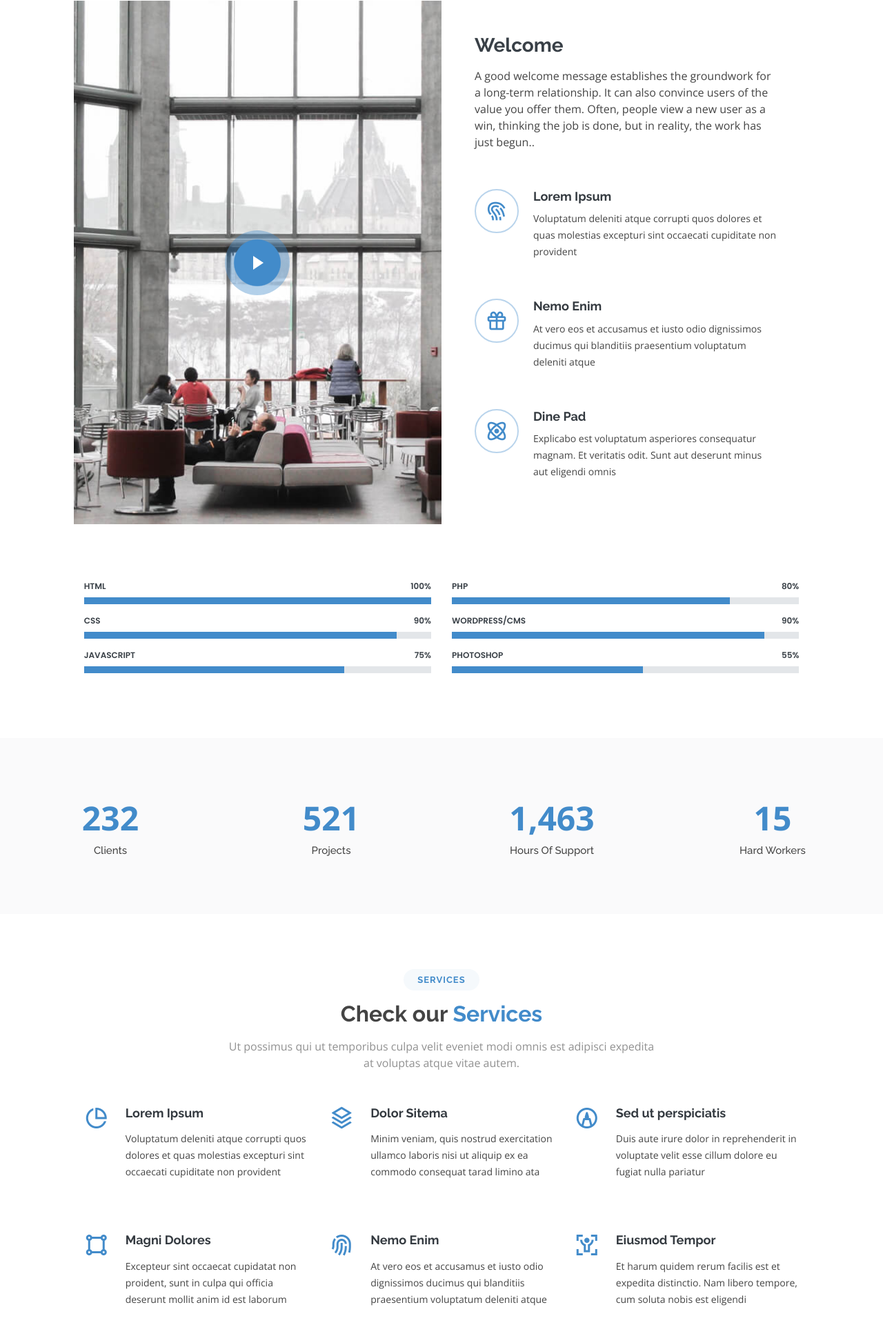
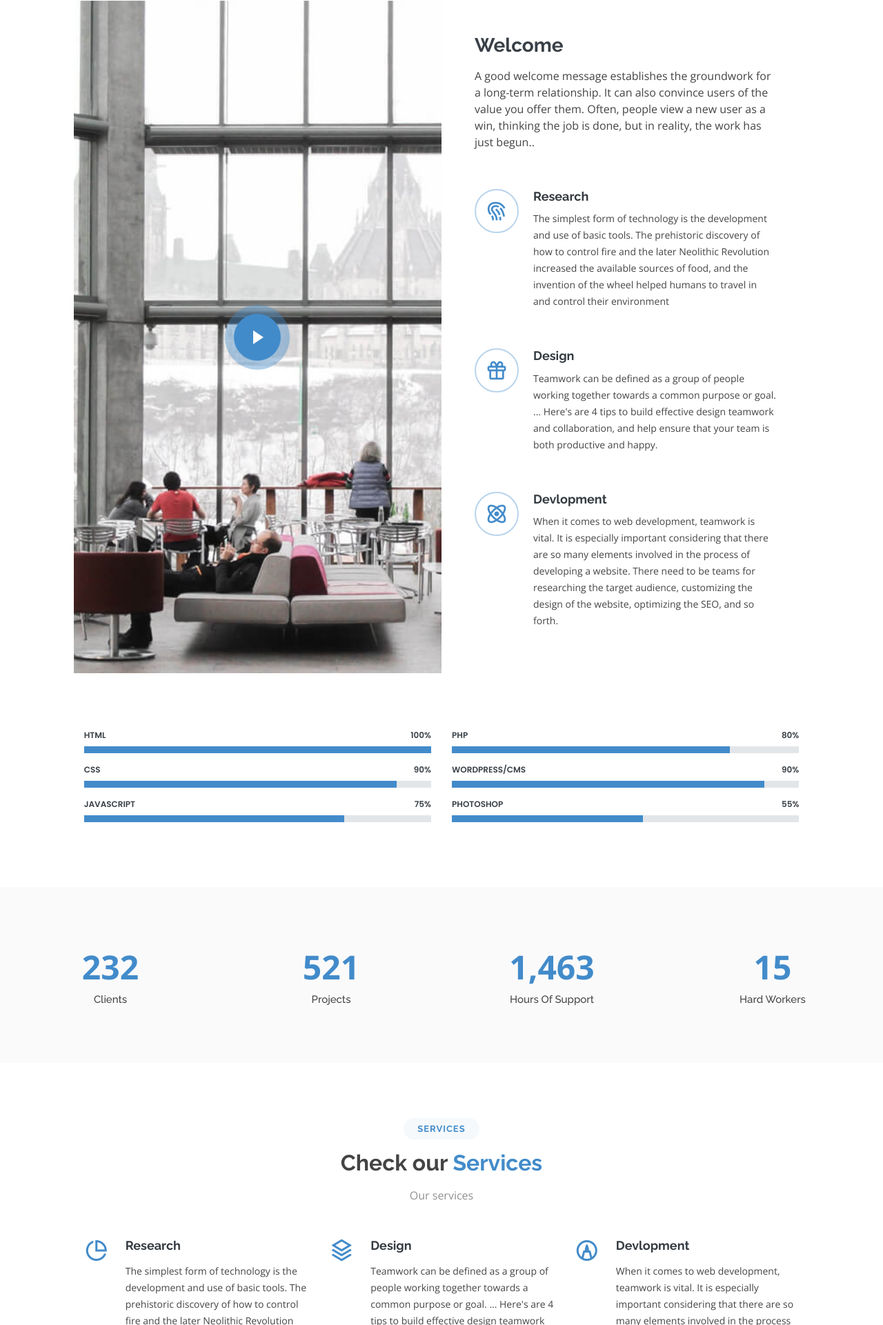
Before and after one commit to yashingole9881/yashingole.github.io, a plain HTML site: page index.html in a window 1280 px wide. Shown: the part 879-2800 px from the top of the page at 69% size. Drawn offline with nearby package versions, Linux system fonts and the light colour scheme.

Commit message:
Changes done

```diff
--- a/index.html
+++ b/index.html
@@ -43,7 +43,7 @@
       <div class="row justify-content-center">
         <div class="col-xl-10 d-flex align-items-center justify-content-end">
 
-          <h1 class="logo mr-auto"><a href="index.html">World Web Group</a></h1>
+          <h1 class="logo mr-auto"><a href="index.html">YashIngole WorldWebGroup</a></h1>
           <!-- Uncomment below if you prefer to use an image logo -->
           <!-- <a href="index.html" class="logo mr-auto"><img src="assets/img/logo.png" alt="" class="img-fluid"></a>-->
 
@@ -155,20 +155,20 @@
 
             <div class="icon-box">
               <div class="icon"><i class="bx bx-fingerprint"></i></div>
-              <h4 class="title"><a href="">Lorem Ipsum</a></h4>
-              <p class="description">Voluptatum deleniti atque corrupti quos dolores et quas molestias excepturi sint occaecati cupiditate non provident</p>
+              <h4 class="title"><a href="">Research</a></h4>
+              <p class="description">The simplest form of technology is the development and use of basic tools. The prehistoric discovery of how to control fire and the later Neolithic Revolution increased the available sources of food, and the invention of the wheel helped humans to travel in and control their environment</p>
             </div>
 
             <div class="icon-box">
               <div class="icon"><i class="bx bx-gift"></i></div>
-              <h4 class="title"><a href="">Nemo Enim</a></h4>
-              <p class="description">At vero eos et accusamus et iusto odio dignissimos ducimus qui blanditiis praesentium voluptatum deleniti atque</p>
+              <h4 class="title"><a href="">Design</a></h4>
+              <p class="description">Teamwork can be defined as a group of people working together towards a common purpose or goal. ... Here's are 4 tips to build effective design teamwork and collaboration, and help ensure that your team is both productive and happy.</p>
             </div>
 
             <div class="icon-box">
               <div class="icon"><i class="bx bx-atom"></i></div>
-              <h4 class="title"><a href="">Dine Pad</a></h4>
-              <p class="description">Explicabo est voluptatum asperiores consequatur magnam. Et veritatis odit. Sunt aut deserunt minus aut eligendi omnis</p>
+              <h4 class="title"><a href="">Devlopment</a></h4>
+              <p class="description">When it comes to web development, teamwork is vital. It is especially important considering that there are so many elements involved in the process of developing a website. There need to be teams for researching the target audience, customizing the design of the website, optimizing the SEO, and so forth.</p>
             </div>
 
           </div>
@@ -276,7 +276,7 @@
         <div class="section-title">
           <h2>Services</h2>
           <h3>Check our <span>Services</span></h3>
-          <p>Ut possimus qui ut temporibus culpa velit eveniet modi omnis est adipisci expedita at voluptas atque vitae autem.</p>
+          <p>Our services </p>
         </div>
 
         <div class="row justify-content-center">
@@ -284,33 +284,39 @@
             <div class="row">
               <div class="col-lg-4 col-md-6 icon-box">
                 <div class="icon"><i class="ri-pie-chart-line"></i></div>
-                <h4 class="title"><a href="">Lorem Ipsum</a></h4>
-                <p class="description">Voluptatum deleniti atque corrupti quos dolores et quas molestias excepturi sint occaecati cupiditate non provident</p>
+                <h4 class="title"><a href="">Research</a></h4>
+                <p class="description">The simplest form of technology is the development and use of basic tools. The prehistoric discovery of how to control fire and the later Neolithic Revolution increased the available sources of food, and the invention of the wheel helped humans to travel in and control their environmen</p>
               </div>
               <div class="col-lg-4 col-md-6 icon-box">
                 <div class="icon"><i class="ri-stack-line"></i></div>
-                <h4 class="title"><a href="">Dolor Sitema</a></h4>
-                <p class="description">Minim veniam, quis nostrud exercitation ullamco laboris nisi ut aliquip ex ea commodo consequat tarad limino ata</p>
+                <h4 class="title"><a href="">Design</a></h4>
+                <p class="description">Teamwork can be defined as a group of people working together towards a common purpose or goal. ... Here's are 4 tips to build effective design teamwork and collaboration, and help ensure that your team is both productive and happy.</p>
               </div>
               <div class="col-lg-4 col-md-6 icon-box">
                 <div class="icon"><i class="ri-markup-line"></i></div>
-                <h4 class="title"><a href="">Sed ut perspiciatis</a></h4>
-                <p class="description">Duis aute irure dolor in reprehenderit in voluptate velit esse cillum dolore eu fugiat nulla pariatur</p>
+                <h4 class="title"><a href="">Devlopment</a></h4>
+                <p class="description">When it comes to web development, teamwork is vital. It is especially important considering that there are so many elements involved in the process of developing a website. There need to be teams for researching the target audience, customizing the design of the website, optimizing the SEO, and so forth.</p>
               </div>
               <div class="col-lg-4 col-md-6 icon-box">
                 <div class="icon"><i class="ri-shape-line"></i></div>
-                <h4 class="title"><a href="">Magni Dolores</a></h4>
-                <p class="description">Excepteur sint occaecat cupidatat non proident, sunt in culpa qui officia deserunt mollit anim id est laborum</p>
+                <h4 class="title"><a href="">Coding Skills</a></h4>
+                <p class="description">Coding is a list of step-by-step instructions that get computers to do what you want them to do. Coding makes it possible for us to create computer software, games, apps and websites. Coders, or programmers, are people who write the programmes behind everything we see and do on a computer</p>
               </div>
               <div class="col-lg-4 col-md-6 icon-box">
                 <div class="icon"><i class="ri-fingerprint-line"></i></div>
-                <h4 class="title"><a href="">Nemo Enim</a></h4>
-                <p class="description">At vero eos et accusamus et iusto odio dignissimos ducimus qui blanditiis praesentium voluptatum deleniti atque</p>
+                <h4 class="title"><a href="">Environment</a></h4>
+                <p class="description">The term work environment is used to describe the surrounding conditions in which an employee operates. The work environment can be composed of physical conditions, such as office temperature, or equipment, such as personal computers.</p>
               </div>
               <div class="col-lg-4 col-md-6 icon-box">
                 <div class="icon"><i class="ri-body-scan-line"></i></div>
-                <h4 class="title"><a href="">Eiusmod Tempor</a></h4>
-                <p class="description">Et harum quidem rerum facilis est et expedita distinctio. Nam libero tempore, cum soluta nobis est eligendi</p>
+                <h4 class="title"><a href="">software</a></h4>
+                <p class="description">Adobe Dreamweaver CC. The best web design software for professionals. ...
+                  Wix. The best web design software for beginners. ...
+                  WordPress. The best custom option for beginners. ...
+                  Weebly. The DIY e-commerce website. ...
+                  Webflow. Cloud-based offering that needs no coding knowledge. ...
+                  Bluefish. ...
+                  Atom Text Editor.</p>
               </div>
             </div>
           </div>
@@ -325,7 +331,7 @@
 
         <div class="text-center">
           <h3>Call To Action</h3>
-          <p> Duis aute irure dolor in reprehenderit in voluptate velit esse cillum dolore eu fugiat nulla pariatur. Excepteur sint occaecat cupidatat non proident, sunt in culpa qui officia deserunt mollit anim id est laborum.</p>
+          <p>we are their for you if something went wrong in your site</p>
           <a class="cta-btn" href="#">Call To Action</a>
         </div>
 
@@ -339,7 +345,7 @@
         <div class="section-title">
           <h2>Portfolio</h2>
           <h3>Check our <span>Portfolio</span></h3>
-          <p>Ut possimus qui ut temporibus culpa velit eveniet modi omnis est adipisci expedita at voluptas atque vitae autem.</p>
+          <p>Check out Portfolio section</p>
         </div>
 
         <div class="row">
@@ -499,7 +505,7 @@
         <div class="section-title">
           <h2>Testimonials</h2>
           <h3>What They <span>Are Saying</span> About Us</h3>
-          <p>Ut possimus qui ut temporibus culpa velit eveniet modi omnis est adipisci expedita at voluptas atque vitae autem.</p>
+          <p>Excellent Working Environment</p>
         </div>
 
         <div class="row justify-content-center">
@@ -599,7 +605,7 @@
         <div class="section-title">
           <h2>Team</h2>
           <h3>Our Hard Working <span>Team</span></h3>
-          <p>Ut possimus qui ut temporibus culpa velit eveniet modi omnis est adipisci expedita at voluptas atque vitae autem.</p>
+          <p>Supportive Team</p>
         </div>
 
         <div class="row justify-content-center">
@@ -692,7 +698,7 @@
         <div class="section-title">
           <h2>Contact</h2>
           <h3>Get In Touch With <span>Us</span></h3>
-          <p>Ut possimus qui ut temporibus culpa velit eveniet modi omnis est adipisci expedita at voluptas atque vitae autem.</p>
+          <p>Our Contact Details</p>
         </div>
 
         <div class="row justify-content-center">
@@ -778,7 +784,7 @@
         <div class="row">
           <div class="col-lg-6">
             <h4>Our Newsletter</h4>
-            <p>Tamen quem nulla quae legam multos aute sint culpa legam noster magna</p>
+            <p>News is running</p>
           </div>
           <div class="col-lg-6">
             <form action="" method="post">
@@ -820,8 +826,8 @@
               <div class="col-lg-3 col-md-6 footer-contact">
                 <h4>Contact Us</h4>
                 <p>
-                  A108 Adam Street <br>
-                  New York, NY 535022<br>
+                    Hotel landMark           <br>
+                  Amravti, AMT 535022<br>
                   United States <br><br>
                   <strong>Phone:</strong> +1 5589 55488 55<br>
                   <strong>Email:</strong> info@example.com<br>
@@ -830,7 +836,7 @@
               </div>
 
               <div class="col-lg-3 col-md-6 footer-info">
-                <h3>About Hidayah</h3>
+                <h3>About YashIngoleWorld</h3>
                 <p>Cras fermentum odio eu feugiat lide par naso tierra. Justo eget nada terra videa magna derita valies darta donna mare fermentum iaculis eu non diam phasellus.</p>
                 <div class="social-links mt-3">
                   <a href="#" class="twitter"><i class="bx bxl-twitter"></i></a>
@@ -849,7 +855,7 @@
 
     <div class="container">
       <div class="copyright">
-        &copy; Copyright <strong><span>Hidayah</span></strong>. All Rights Reserved
+        &copy; Copyright <strong><span>YashIngoleWorldWeb</span></strong>. All Rights Reserved
       </div>
       <div class="credits">
         <!-- All the links in the footer should remain intact. -->
```
Also changed, not shown: index1.html (+7 -1 lines), index2.html (+11 -5 lines).
